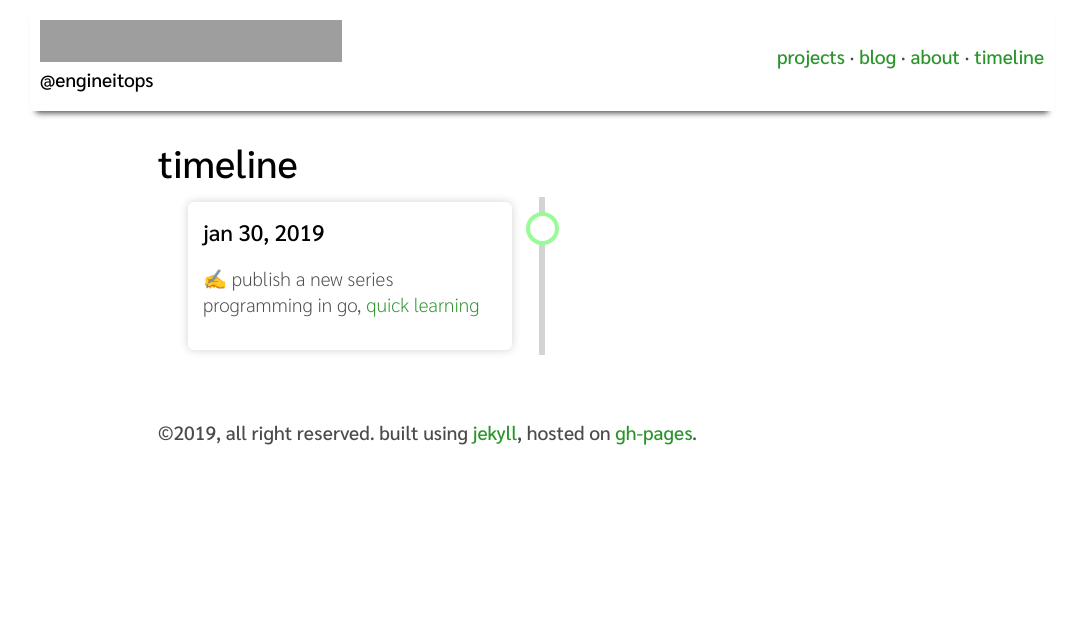
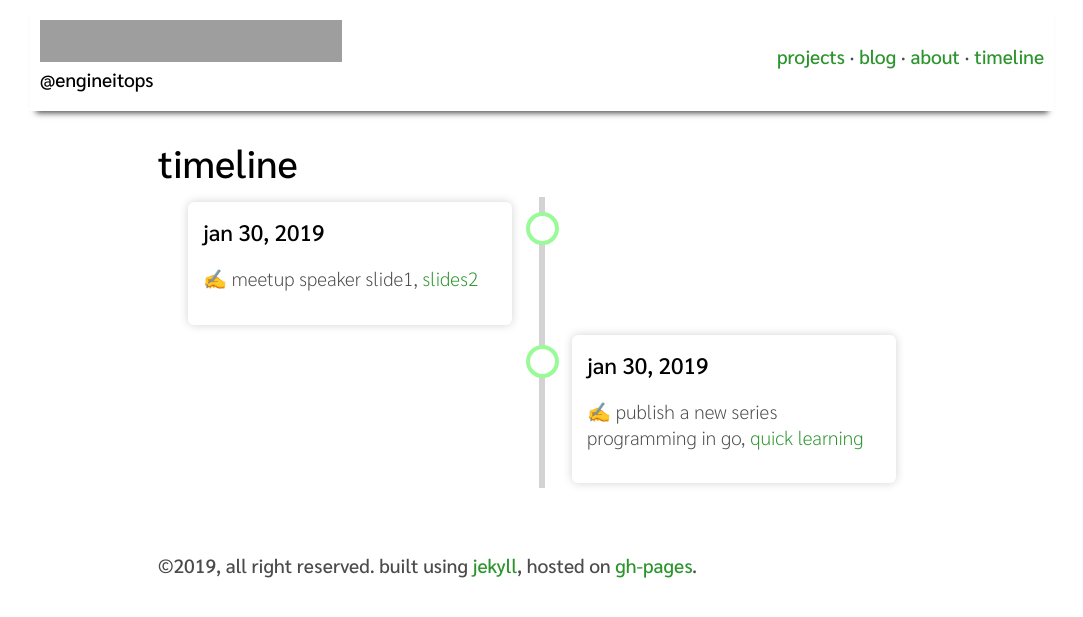
Before and after one commit to EngineITOps/EngineITOps.github.io, a Jekyll site: the page built from pages/timeline.html, in a window 1280 px wide. Shown: the top 617 px of the page, without its empty margins (98-1181 px from the left). Built offline with Jekyll 4.4.1, drawn with Linux system fonts in a browser that asks for light colours; grey boxes are pictures that could not be loaded.

Commit message:
Update timeline.yml

```diff
--- a/_data/timeline.yml
+++ b/_data/timeline.yml
@@ -1,3 +1,7 @@
+
+- description: ✍️ Meetup speaker slide1, <a href="https://engineitops.icu/slides/meetuppune.html#/">slides2<a href="https://engineitops.icu/slides/meetuppune1.html#/"></a>
+  datetime: JAN 30, 2019
+
 
 - description: ✍️ Publish a new series PROGRAMMING IN GO, <a href="https://engineitops.icu/slides/Golangbysangam.html#/">QUICK LEARNING</a>
   datetime: JAN 30, 2019
```
